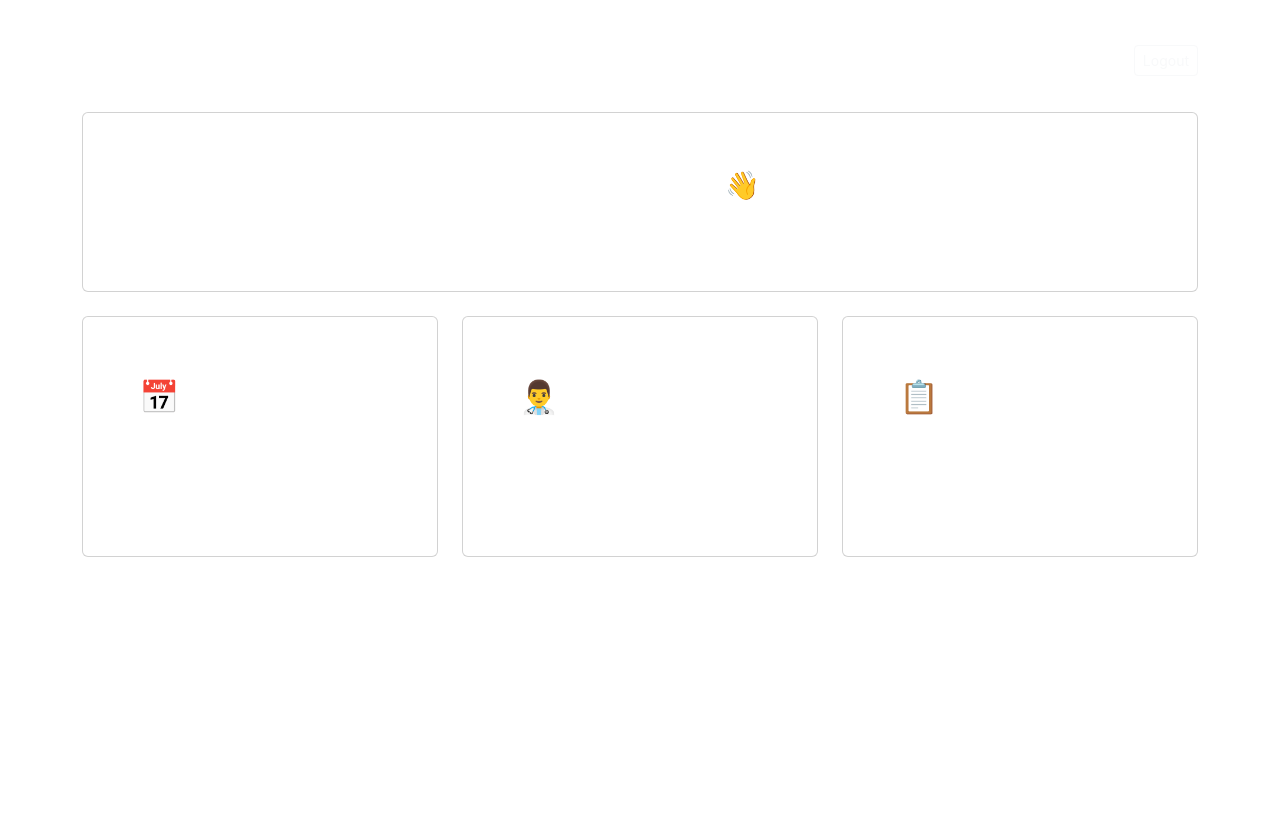
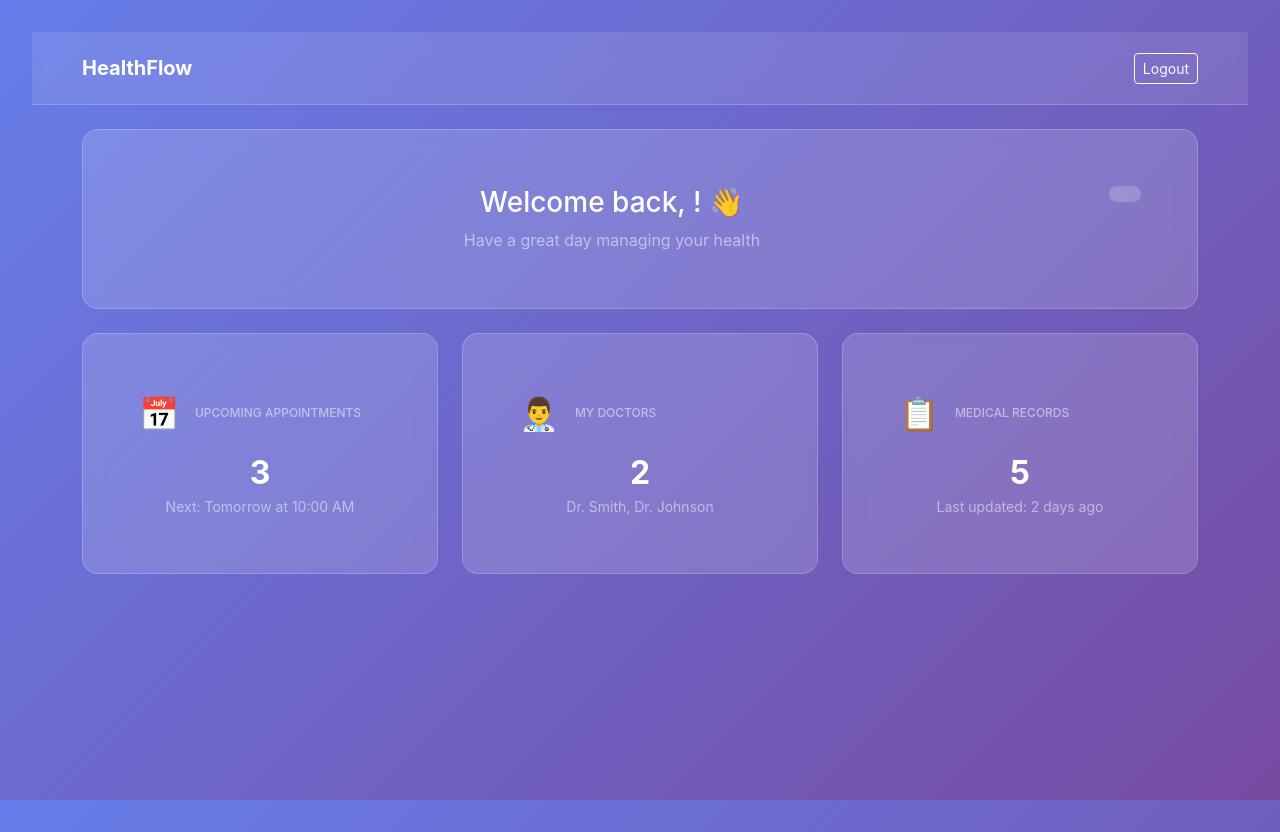
Before and after one commit to ahmed-babay/HealthFlow, a React (Vite) app in the folder frontend/: page /patient-dashboard in a window 1280 px wide. Before the commit the page ends 800 px from the top, so only its background shows below. Built offline with nearby package versions, Linux system fonts and the light colour scheme.

Commit message:
navbar styles

```diff
--- a/frontend/src/index.css
+++ b/frontend/src/index.css
@@ -175,3 +175,45 @@ html, body, #root {
   border-color: #667eea;
   box-shadow: 0 0 0 0.25rem rgba(102, 126, 234, 0.15);
 }
+
+/* ============================================
+   NAVBAR STYLES
+   ============================================ */
+
+.custom-navbar {
+  background: rgba(255, 255, 255, 0.1) !important;
+  backdrop-filter: blur(10px);
+  border-bottom: 1px solid rgba(255, 255, 255, 0.2);
+  padding: 1rem 0;
+}
+
+/* ============================================
+   DASHBOARD BACKGROUND
+   ============================================ */
+
+/* Clean background for dashboards (no video) */
+.App {
+  min-height: 100vh;
+}
+
+/* When no video, show clean gradient */
+body:not(:has(.video-background)) {
+  background: linear-gradient(135deg, #667eea 0%, #764ba2 100%);
+}
+
+/* Glass cards for dashboard */
+.glass-card {
+  background: rgba(255, 255, 255, 0.15) !important;
+  backdrop-filter: blur(10px);
+  border: 1px solid rgba(255, 255, 255, 0.2) !important;
+  border-radius: 16px;
+}
+
+.role-badge {
+  background: rgba(255, 255, 255, 0.2);
+  padding: 8px 16px;
+  border-radius: 20px;
+  color: white;
+  font-weight: 600;
+  font-size: 14px;
+}
```
